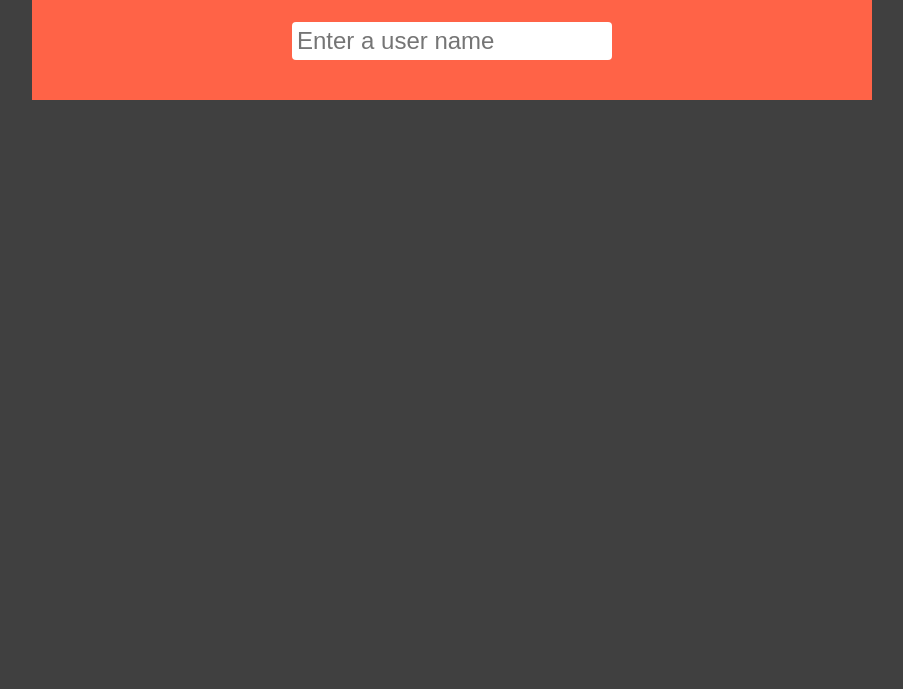
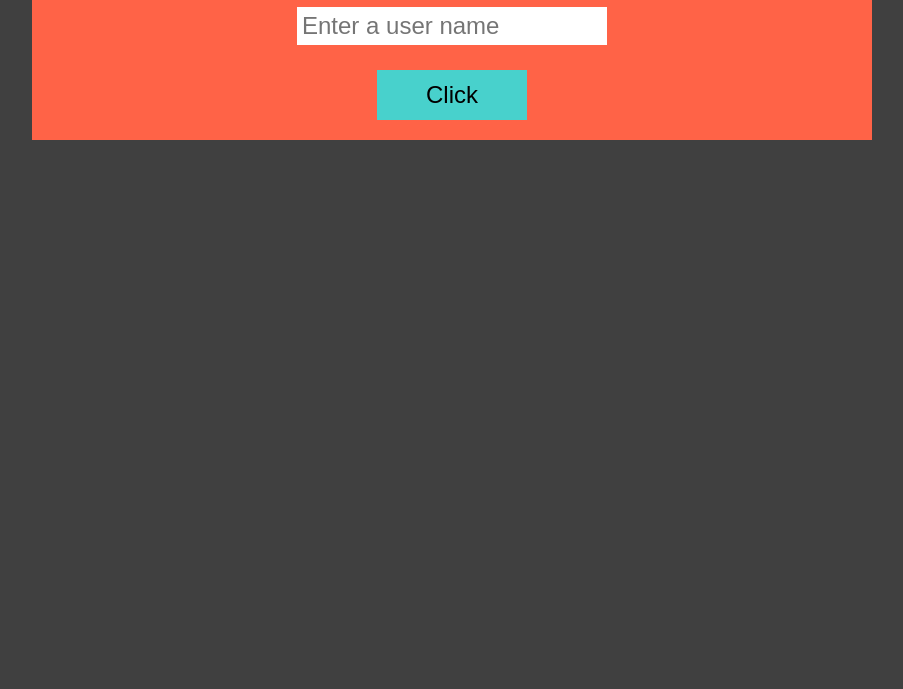
Before and after one commit to TechSnazzy/javascript-learning, a plain HTML site: page index.html in a window 1280 px wide. Shown: the part 111-800 px from the top of the page, without its empty margins (188-1091 px from the left). Drawn offline with Linux system fonts and the light colour scheme.

Commit message:
Add a button even though the button will not do anything in this project

```diff
--- a/index.html
+++ b/index.html
@@ -12,6 +12,7 @@
     <h1>Event Listener Example</h1>
     <p>This is an example of how to create a simple input that checks to make sure 5 or more characters have been entered.</p>
     <input id="username" type="text" placeholder="Enter a user name">
+    <button>Click</button>
   </div>
   <script src="app.js"></script>
 </body>
--- a/styles.css
+++ b/styles.css
@@ -15,12 +15,23 @@ body {
   padding: 20px;
   color: white;
   text-align: center;
+  display: grid;
+  grid-template-columns: 1fr;
 }
 
-#username {
+input {
   font-size: 24px;
+  border: none;
   padding: 5px;
-  margin: 20px;
+  margin: 5px auto;
+  width: 300px;
+}
+
+button {
+  height: 50px;
+  width: 150px;
+  font-size: 24px;
   border: none;
-  border-radius: 4px;
+  background-color: mediumturquoise;
+  margin: 20px auto 0;
 }
```
